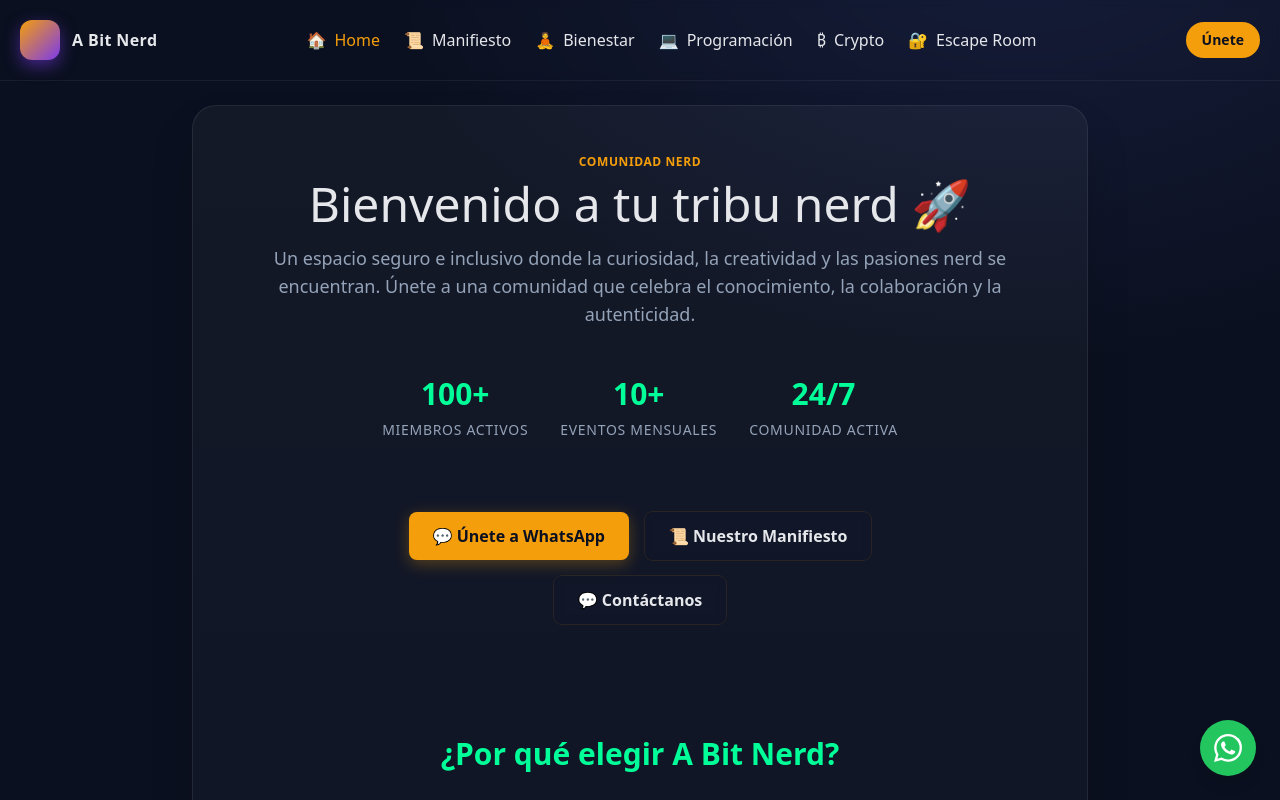
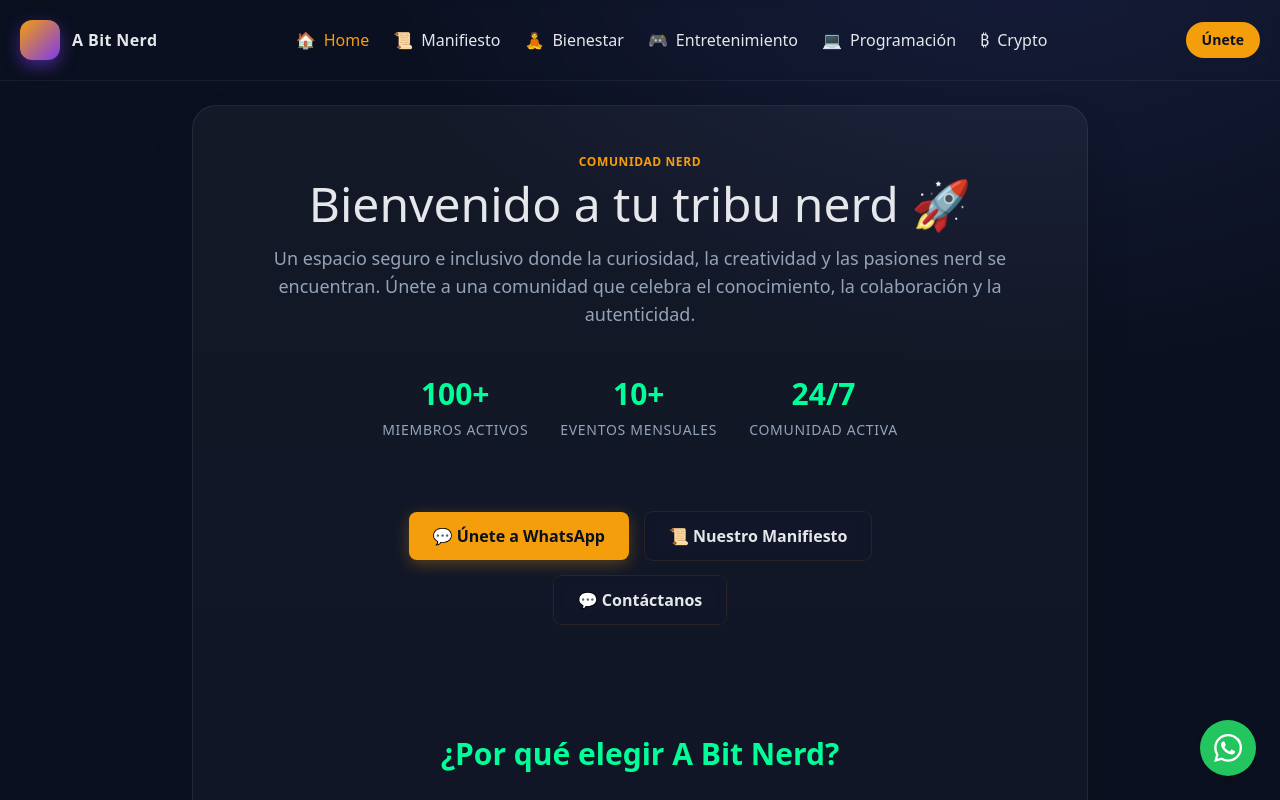
Before and after one commit to A-Bit-Nerd/landingpage, a Next.js app: page / in a window 1280 px wide. Shown: the top 800 px of the page. Built offline with nearby package versions, Linux system fonts and the light colour scheme.

Commit message:
Update Navigation.tsx

```diff
--- a/src/components/Navigation.tsx
+++ b/src/components/Navigation.tsx
@@ -6,11 +6,11 @@ import { useState } from 'react';
 
 const navigationItems = [
   { href: '/', label: 'Home', icon: '🏠' },
-  { href: '/manifiesto', label: 'Manifiesto', icon: '📜' },
+  { href: '/manifest', label: 'Manifiesto', icon: '📜' },
   { href: '/wellbeing', label: 'Bienestar', icon: '🧘' },
+  { href: '/entertainment', label: 'Entretenimiento', icon: '🎮' },
   { href: '/programming', label: 'Programación', icon: '💻' },
   { href: '/crypto', label: 'Crypto', icon: '₿' },
-  { href: '/escape-room', label: 'Escape Room', icon: '🔐' },
 ];
 
 export default function Navigation() {
```
